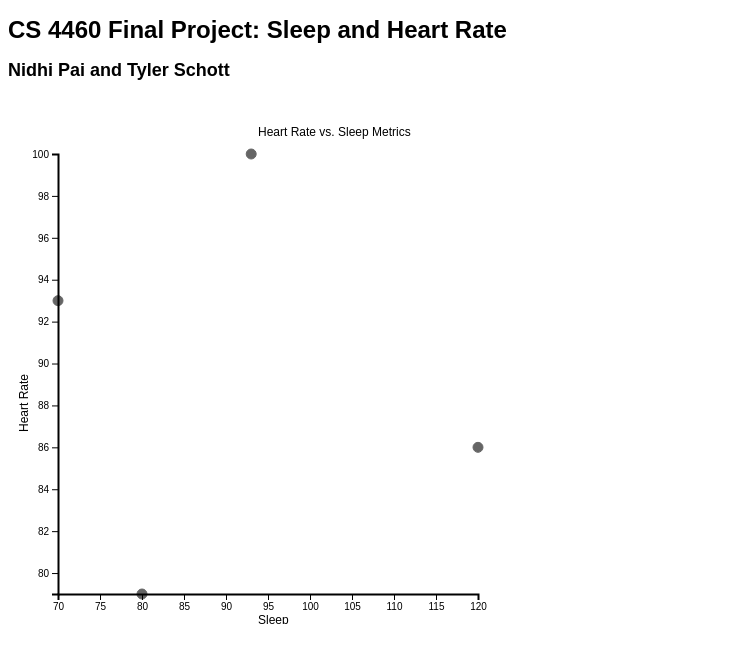
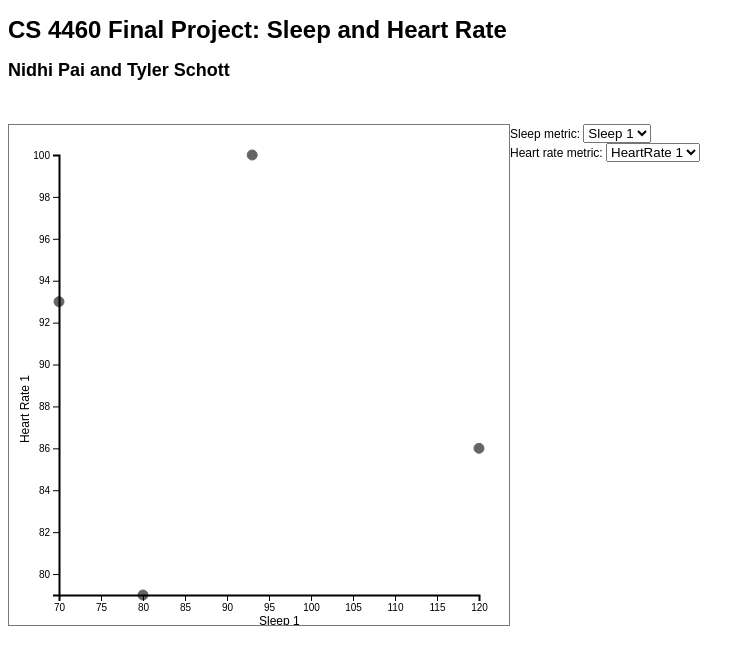
Before and after one commit to nidhipai/cs4460-final-project, a plain HTML site: page index.html in a window 1280 px wide. Shown: the whole page, without its empty margins (0-755 px from the left). Drawn offline with nearby package versions, Linux system fonts and the light colour scheme.

Commit message:
switch axes and data point location based on drop down

```diff
--- a/index.html
+++ b/index.html
@@ -12,9 +12,21 @@
         <h2>Nidhi Pai and Tyler Schott</h2>
    		<br />
    		<br />
-	   	<div id="wrapper">
-			<div id="chart">
-	    	</div>
-	   	</div>
+        <svg id="chart" width="500" height="500" style="border: 1px solid #777;">
+        </svg>
+        <div>
+            <label for="sleepSelect">Sleep metric: </label>
+            <select class="custom-select" id="sleepSelect" onchange="onMetricChanged()">
+              <option selected value="Sleep1">Sleep 1</option>
+              <option value="Sleep2">Sleep 2</option>
+            </select>
+            <br>
+            <label for="heartRateSelect">Heart rate metric: </label>
+            <select class="custom-select" id="heartRateSelect" onchange="onMetricChanged()">
+              <option selected value="HeartRate1">HeartRate 1</option>
+              <option value="HeartRate2">HeartRate 2</option>
+            </select>
+        </div>
+
 	</body>
 </html>
--- a/main.js
+++ b/main.js
@@ -1,5 +1,28 @@
 var width = 500;
 var height = 500;
+var data;
+var extents;
+var scales;
+var titles;
+
+// create chart + labels
+console.log('check 1');
+// var chart = d3 // this seems like a hack
+//     .select("#chart")
+//     .append("svg")
+//     .attr("id", "svg-main")
+//     .attr("width", width)
+//     .attr("height", height);
+var chart = d3.select('svg');
+var chartG = chart.append('g');
+console.log(chart);
+var title = chartG
+    .append("text")
+    .attr("x", width/2)
+    .attr("y", 12)
+    .attr("font-size", "12px")
+    .text("Heart Rate vs. Sleep Metrics");
+
 
 d3.csv("mock_data.csv", function (csv) {
     for (var i = 0; i < csv.length; ++i) {
@@ -8,87 +31,94 @@ d3.csv("mock_data.csv", function (csv) {
         csv[i].Sleep1 = Number(csv[i].Sleep1);
         csv[i].Sleep2 = Number(csv[i].Sleep2);
     }
+    data = csv;
+    console.log(csv);
+    initChart();
+});
 
-    console.log(csv);
+function initChart() {
+    extents = {
+        "Sleep1": d3.extent(data, function (row) { return row.Sleep1; }),
+        "Sleep2": d3.extent(data, function (row) { return row.Sleep2; }),
+        "HeartRate1": d3.extent(data, function (row) { return row.HeartRate1; }),
+        "HeartRate2": d3.extent(data, function (row) { return row.HeartRate2; })
+    }
+    scales = {
+        "Sleep1": d3.scaleLinear().domain(extents["Sleep1"]).range([50, 470]),
+        "Sleep2": d3.scaleLinear().domain(extents["Sleep2"]).range([50, 470]),
+        "HeartRate1": d3.scaleLinear().domain(extents["HeartRate1"]).range([470, 30]),
+        "HeartRate2": d3.scaleLinear().domain(extents["HeartRate2"]).range([470, 30])
+    }
+    titles = {
+        "Sleep1": "Sleep 1",
+        "Sleep2": "Sleep 2",
+        "HeartRate1": "Heart Rate 1",
+        "HeartRate2": "Heart Rate 2"
+    }
 
-    // Functions used for scaling axes +++++++++++++++
-    var heartRate1Extent = d3.extent(csv, function (row) {
-        return row.HeartRate1;
-    });
-    var sleep1Extent = d3.extent(csv, function (row) {
-        return row.Sleep1;
-    });
-    // add the other 2 here
-
-    // Axis setup
-    var xScale = d3.scaleLinear().domain(sleep1Extent).range([50, 470]);
-    var yScale = d3.scaleLinear().domain(heartRate1Extent).range([470, 30]);
-
-    var xAxis = d3.axisBottom().scale(xScale);
-    var yAxis = d3.axisLeft().scale(yScale);
-
-    // create chart + labels
-    var chart = d3
-        .select("#chart")
-        .append("svg:svg")
-        .attr("id", "svg-main")
-        .attr("width", width)
-        .attr("height", height);
-    var title = d3
-        .select("#svg-main")
-        .append("text")
-        .attr("x", width/2)
-        .attr("y", 12)
-        .attr("font-size", "12px")
-        .text("Heart Rate vs. Sleep Metrics");
-    var sleepLabel = d3
-        .select("#svg-main")
+    var sleepLabel = d3.select('svg')
         .append("text")
         .attr("x", width/2)
         .attr("y", height)
-        .attr("font-size", "12px")
-        .text("Sleep"); // will eventually need to be dynamic
-    var heartRateLabel = d3
-        .select("#svg-main")
+        .attr("id", "x-axis-label")
+        .attr("font-size", "12px");
+    var heartRateLabel = d3.select('svg')
         .append("text")
         .attr("x", -width/2)
         .attr("y", 20)
         .attr("font-size", "12px")
         .attr("text-anchor", "end")
         .attr("transform", "rotate(-90)")
-        .text("Heart Rate");
+        .attr("id", "y-axis-label");
+
+    d3.select('svg')
+        .append("g") // create a group node
+        .attr("id", "x-axis-g")
+        .attr("transform", "translate(0," + (width - 30) + ")"); // note I deleted a ton of stuff here, see lab4
+        // not sure if that did anything
+
+    d3.select('svg') // or something else that selects the SVG element in your visualizations
+        .append("g") // create a group node
+        .attr("id", "y-axis-g")
+        .attr("transform", "translate(50, 0)");
 
     // create data points
-    circles = chart.selectAll("circle")
-        .data(csv)
+    var circles = d3.select('svg').selectAll("circle")
+        .data(data)
         .enter()
         .append("circle")
         .attr('r', 5)
-        .attr('transform', function(d) {
-            var xpos = xScale(d.Sleep1);
-            var ypos = yScale(d.HeartRate1);
-            return "translate(".concat(xpos, ", ", ypos, ")");
-        })
         .classed("data-circle", true);
 
-    chart // or something else that selects the SVG element in your visualizations
-        .append("g") // create a group node
-        .attr("transform", "translate(0," + (width - 30) + ")")
-        .call(xAxis) // call the axis generator
-        .append("text")
-        .attr("class", "label")
-        .attr("x", width - 16)
-        .attr("y", -6)
-        .style("text-anchor", "end");
+    updateChart("Sleep1", "HeartRate1");
+}
 
-    chart // or something else that selects the SVG element in your visualizations
-        .append("g") // create a group node
-        .attr("transform", "translate(50, 0)")
-        .call(yAxis)
-        .append("text")
-        .attr("transform", "rotate(-90)")
-        .attr("y", 6)
-        .attr("dy", ".71em")
-        .style("text-anchor", "end");
+function updateChart(sleepMetric, heartRateMetric) {
+    // update axes
+    var xAxis = d3.axisBottom().scale(scales[sleepMetric]);
+    var yAxis = d3.axisLeft().scale(scales[heartRateMetric]);
+    d3.select('#x-axis-g').call(xAxis);
+    d3.select('#y-axis-g').call(yAxis);
 
-});
+    //update lablels on axes
+    d3.select('#x-axis-label').text(titles[sleepMetric]);
+    d3.select('#y-axis-label').text(titles[heartRateMetric]);
+
+    // update data points
+    d3.selectAll(".data-circle")
+        .attr('transform', function(d) {
+            console.log(d);
+            var xpos = scales[sleepMetric](d[sleepMetric]);
+            var ypos = scales[heartRateMetric](d[heartRateMetric]);
+            return "translate(".concat(xpos, ", ", ypos, ")");
+        });
+}
+
+function onMetricChanged() {
+    console.log('Metric changed');
+    var select = d3.select('#sleepSelect').node();
+    var sleepMetric = select.options[select.selectedIndex].value; //might want to make this a global variable
+    var select = d3.select('#heartRateSelect').node();
+    var heartRateMetric = select.options[select.selectedIndex].value;
+    updateChart(sleepMetric, heartRateMetric);
+}
--- a/mock_data.csv
+++ b/mock_data.csv
@@ -1,5 +1,5 @@
 HeartRate1,HeartRate2,Sleep1,Sleep2
-100,90,93,91
-93,83,70,93
-86,76,120,95
-79,69,80,94
+100,89,93,91
+93,78,70,93
+86,72,120,95
+79,76,80,94
```
